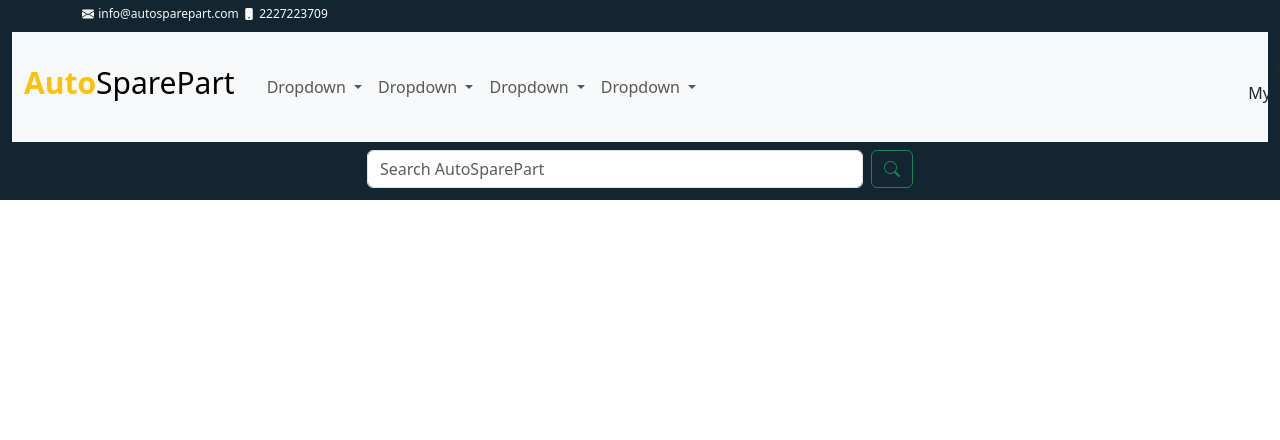
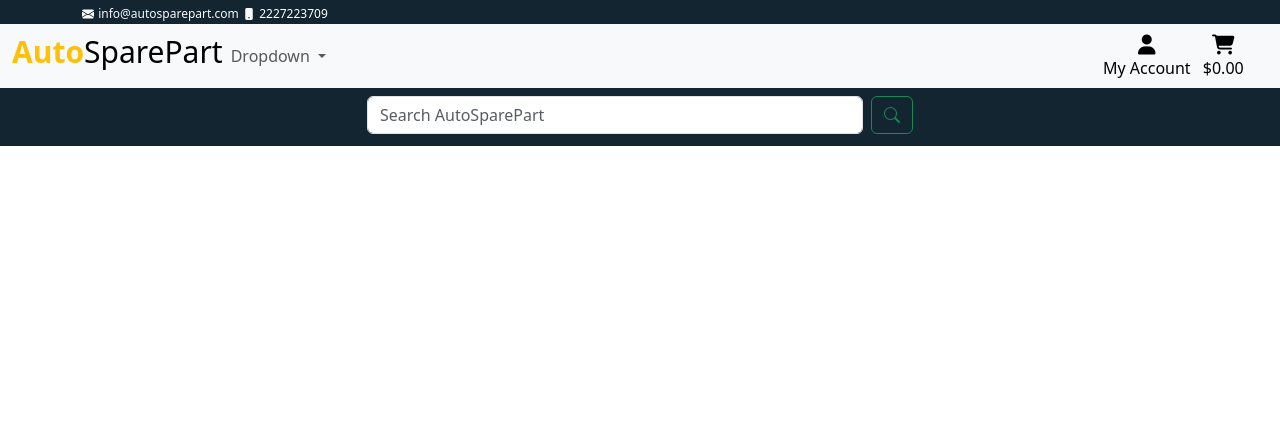
Before and after one commit to Elvisthegreat/auto_spare_part, a Django app: page / in a window 1280 px wide. Shown: the top 440 px of the page. Run offline with Django 5.2, Linux system fonts and the light colour scheme; some libraries are stand-ins or nearby versions.

Commit message:
Changed template header again because of error

```diff
--- a/static/css/base.css
+++ b/static/css/base.css
@@ -46,3 +46,14 @@ body{
     margin-right: 20px;
     font-size: 24px;
 }
+
+/*Media queries*/
+/* For smaller screens */
+@media (max-width: 767px) {
+    .navbar-toggler {
+      margin-right: 0; /* Remove default margin */
+    }
+    .navbar-brand {
+      margin-right: 10px; /* Adjust as needed */
+    }
+  }
--- a/templates/base.html
+++ b/templates/base.html
@@ -42,6 +42,9 @@
   {% block extra_js %}
   {% endblock %}
 
+<body>
+  <!--container-fluid and fixed-top to ensure that it sticks to the top of the page.-->
+  <header class="fixed-top base-header">
     <div class="container">
       <div class="w-100 d-flex d-none d-md-block">
         <div>
@@ -53,29 +56,21 @@
       </div>
     </div>
 
-<body>
-  <!--container-fluid and fixed-top to ensure that it sticks to the top of the page.-->
-  <header class="container-fluid fixed-top base-header">
-    <div class="container">
-      <div class="w-100 d-flex d-none d-md-block">
-        <div>
-          <i class="bi bi-envelope-fill text-light contact-info"></i>
-          <a href="" class="navbar-sm-brand text-light text-decoration-none contact-info">info@autosparepart.com</a>
-          <i class="bi bi-phone-fill contact-info text-light"></i>
-          <a href="" class="navbar-sm-brand text-white text-decoration-none contact-info">2227223709</a>
-        </div>
-      </div>
-    </div>
-    <nav class="navbar navbar-expand-lg bg-body-tertiary mt-2">
-      <div class="container-fluid">
-        <a href="{% url 'home' %}" class="nav-link main-logo-link me-4">
-          <h1 class="logo-font d-none d-md-block"><strong><span class="text-warning">Auto</span></strong><span
-              class="text-black">SparePart</span></h1>
-        </a>
-        <button class="navbar-toggler" type="button" data-bs-toggle="collapse" data-bs-target="#navbarSupportedContent" aria-controls="navbarSupportedContent" aria-expanded="false" aria-label="Toggle navigation">
+
+    <!--Navbar-->
+    <nav class="navbar navbar-expand-lg bg-body-tertiary">
+      <!--Wrapped the button and logo in a div with d-flex align-items-center to align them horizontally.-->
+      <div class="container-fluid d-flex justify-content-between align-items-center">
+        <div class="d-flex align-items-center">
+          <button class="navbar-toggler me-2" type="button" data-bs-toggle="collapse" data-bs-target="#navbarSupportedContent" aria-controls="navbarSupportedContent" aria-expanded="false" aria-label="Toggle navigation">
             <span class="navbar-toggler-icon"></span>
           </button>
-        <div class="collapse navbar-collapse" id="navbarSupportedContent">
+          <a href="{% url 'home' %}" class="nav-link main-logo-link">
+            <h1 class="logo-font d-none d-sm-block"><strong><span class="text-warning">Auto</span></strong><span class="text-black">SparePart</span></h1>
+          </a>
+        </div>
+
+        <div class="collapse navbar-collapse text-lg-center" id="navbarSupportedContent">
           <ul class="navbar-nav me-auto mb-2 mb-lg-0">
             <li class="nav-item d-lg-none">
               <a class="nav-link active" aria-current="page" href="{% url 'home' %}">Home</a>
@@ -91,49 +86,17 @@
                 <li><a class="dropdown-item" href="#">Something else here</a></li>
               </ul>
             </li>
-            <li class="nav-item dropdown">
-              <a class="nav-link dropdown-toggle" href="#" role="button" data-bs-toggle="dropdown" aria-expanded="false">
-                Dropdown
-              </a>
-              <ul class="dropdown-menu">
-                <li><a class="dropdown-item" href="#">Action</a></li>
-                <li><a class="dropdown-item" href="#">Another action</a></li>
-                <li><hr class="dropdown-divider"></li>
-                <li><a class="dropdown-item" href="#">Something else here</a></li>
-              </ul>
-            </li>
-            <li class="nav-item dropdown">
-              <a class="nav-link dropdown-toggle" href="#" role="button" data-bs-toggle="dropdown" aria-expanded="false">
-                Dropdown
-              </a>
-              <ul class="dropdown-menu">
-                <li><a class="dropdown-item" href="#">Action</a></li>
-                <li><a class="dropdown-item" href="#">Another action</a></li>
-                <li><hr class="dropdown-divider"></li>
-                <li><a class="dropdown-item" href="#">Something else here</a></li>
-              </ul>
-            </li>
-            <li class="nav-item dropdown">
-              <a class="nav-link dropdown-toggle" href="#" role="button" data-bs-toggle="dropdown" aria-expanded="false">
-                Dropdown
-              </a>
-              <ul class="dropdown-menu">
-                <li><a class="dropdown-item" href="#">Action</a></li>
-                <li><a class="dropdown-item" href="#">Another action</a></li>
-                <li><hr class="dropdown-divider"></li>
-                <li><a class="dropdown-item" href="#">Something else here</a></li>
-              </ul>
-            </li>
+            <!-- Repeat dropdown items as needed -->
           </ul>
         </div>
-        <div class="col-12 my-auto py-1 py-lg-0 me-4">
-          <!--list-inline are use to style horizontally-->
+      </div>
+      <div class="col-12 col-lg-2 my-auto py-1 py-lg-0">
         <ul class="list-inline list-unstyled text-center text-lg-right my-0">
-            <li class="list-inline-item dropdown nav-items me-2">
-              <a class="text-decoration-none text-dark nav-link" href="#" id="user-options"
-                data-bs-toggle="dropdown" aria-haspopup="true" aria-expanded="false">
+          <li class="list-inline-item dropdown">
+            <a class="text-black nav-link" href="#" id="user-options" data-bs-toggle="dropdown" aria-haspopup="true"
+              aria-expanded="false">
               <div class="text-center">
-                  <div><i class="bi bi-person-fill nav-icon"></i></div>
+                <div><i class="fas fa-user fa-lg"></i></div>
                 <p class="my-0">My Account</p>
               </div>
             </a>
@@ -145,59 +108,18 @@
               <a href="" class="dropdown-item">My Profile</a>
               <a href="{% url 'account_logout' %}" class="dropdown-item">Logout</a>
               {% else %}
-                <!-- Register Modal -->
-                    <a href="#" class="dropdown-item" data-bs-toggle="modal" data-bs-target="#registerModal">Register</a>
-                <div class="modal fade" id="registerModal" tabindex="-1" aria-labelledby="registerModalLabel"
-                  aria-hidden="true">
-                  <div class="modal-dialog">
-                    <div class="modal-content">
-                      <div class="modal-header">
-                        <h5 class="modal-title" id="registerModalLabel">Register</h5>
-                        <button type="button" class="btn-close" data-bs-dismiss="modal" aria-label="Close"></button>
-                      </div>
-                      <div class="modal-body">
-                        <!-- Registration form goes here -->
               <a href="{% url 'account_signup' %}" class="dropdown-item">Register</a>
-                      </div>
-                      <div class="modal-footer">
-                        <button type="button" class="btn btn-secondary" data-bs-dismiss="modal">Close</button>
-                        <button type="button" class="btn btn-primary">Register</button>
-                      </div>
-                    </div>
-                  </div>
-                </div>
-                <!-- Login Modal -->
-                <a href="#" class="dropdown-item" data-bs-toggle="modal" data-bs-target="#loginModal">Login</a>
-                <div class="modal fade" id="loginModal" tabindex="-1" aria-labelledby="loginModalLabel"
-                  aria-hidden="true">
-                  <div class="modal-dialog">
-                    <div class="modal-content">
-                      <div class="modal-header">
-                        <h5 class="modal-title" id="loginModalLabel">Login</h5>
-                        <button type="button" class="btn-close" data-bs-dismiss="modal" aria-label="Close"></button>
-                      </div>
-                      <div class="modal-body">
-                        <!-- Login form goes here -->
               <a href="{% url 'account_login' %}" class="dropdown-item">Login</a>
-                      </div>
-                      <div class="modal-footer">
-                        <button type="button" class="btn btn-secondary" data-bs-dismiss="modal">Close</button>
-                        <button type="button" class="btn btn-primary">Login</button>
-                      </div>
-                    </div>
-                  </div>
-                </div>
               {% endif %}
             </div>
           </li>
           <li class="list-inline-item">
             <!--Highlight the bag icon whenever ther is something in it-->
-              <a class="{% if grand_total %}text-info font-weight-bold{% else %}text-black{% endif %} text-decoration-none text-dark nav-link"
+            <a class="{% if grand_total %}text-info font-weight-bold{% else %}text-black{% endif %} nav-link"
               href="">
               <div class="text-center">
-                  <div><i class="bi bi-cart-fill nav-icon"></i></div>
+                <div><i class="fas fa-shopping-cart fa-lg"></i></div>
                 <p class="my-0">
-                    <!--checking whether this grand total template variable exists-->
                   {% if grand_total %}
                   ${{ grand_total|floatformat:2 }}
                   {% else %}
@@ -208,7 +130,6 @@
             </a>
           </li>
         </ul>
-          </div>
       </div>
     </nav>
 
```
Lines whose indentation alone changed are shown as unchanged.
